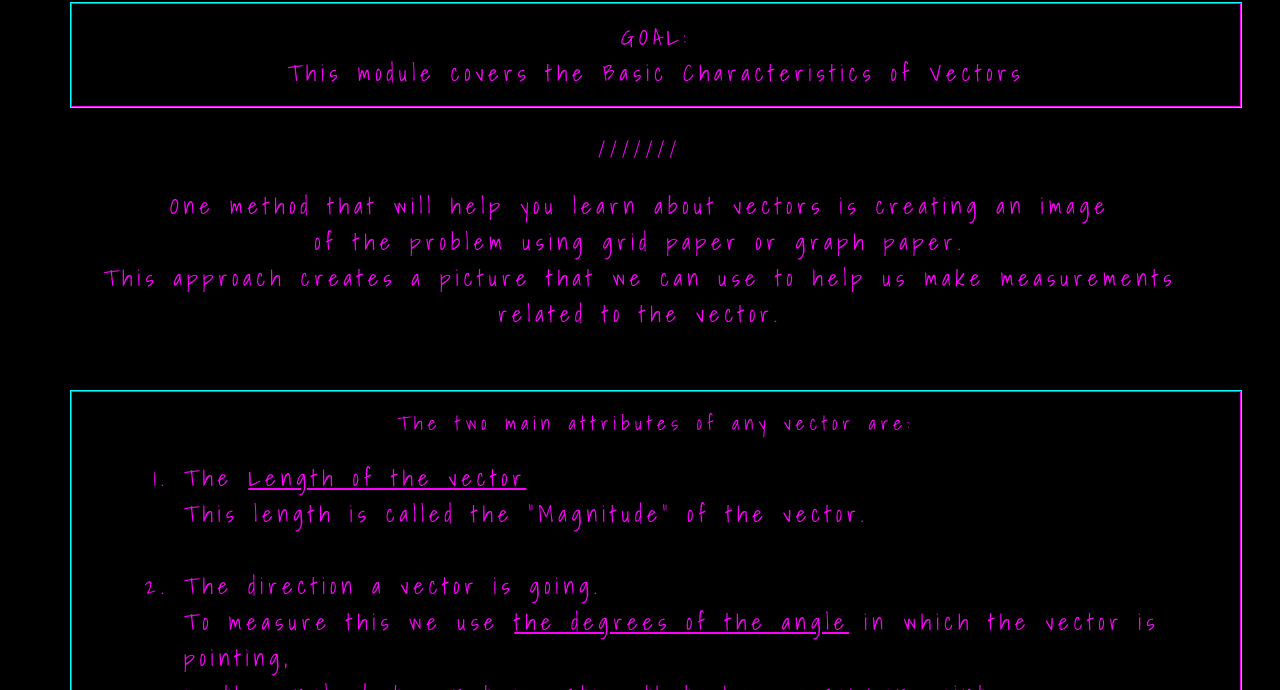
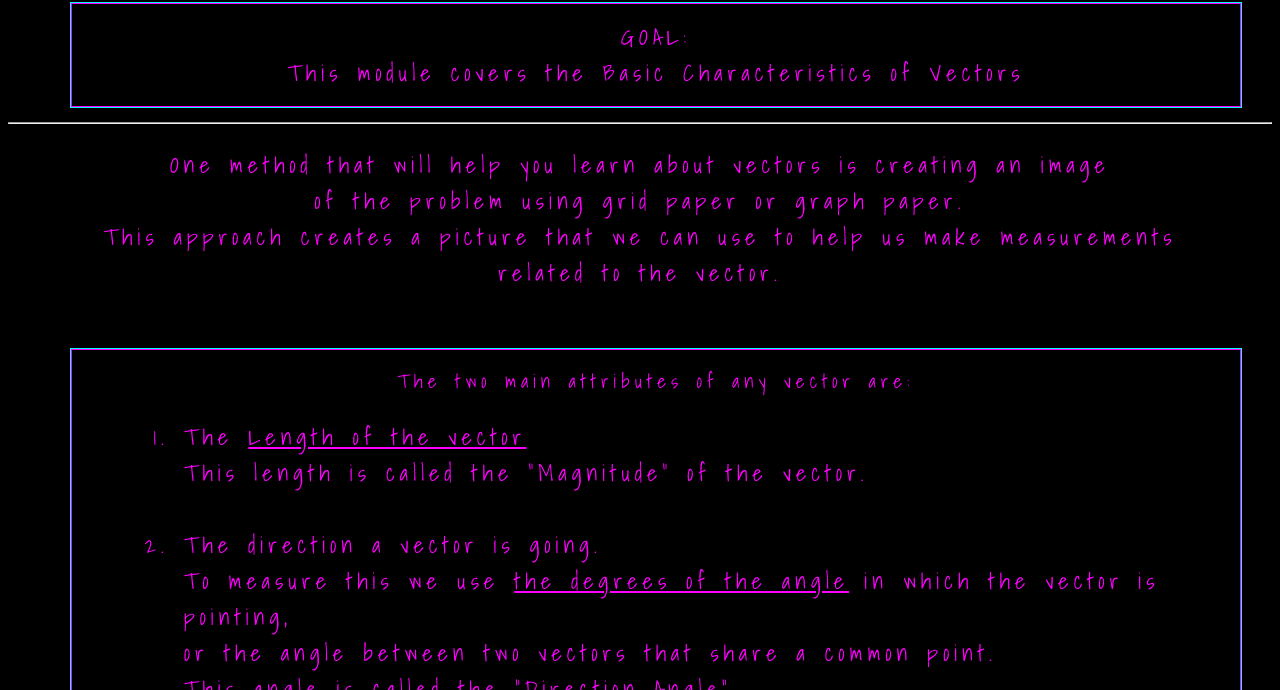
Before and after one commit to jillwilliams/vectorBasics, a plain HTML site: page index.html in a window 1280 px wide. Shown: the part 110-800 px from the top of the page. Drawn offline with Linux system fonts and the light colour scheme; a script that the page names is missing.

Commit message:
Update index.html

```diff
--- a/index.html
+++ b/index.html
@@ -22,9 +22,7 @@
     </div>
 <!-- END OF TITLE AND GOAL  -->
     <div>
-        <p>
-            ///////
-        </p>
+     <hr>
     </div>
 <!-- END OF RULE SECTION TO ADD VECTORS -->
     <div>
```
